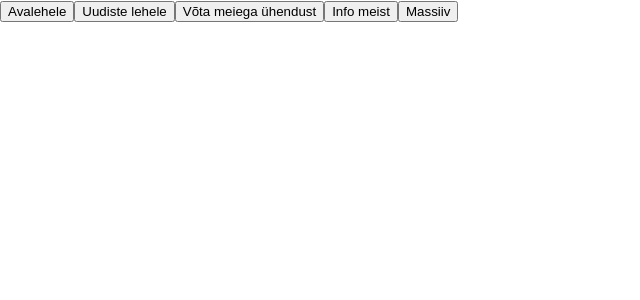
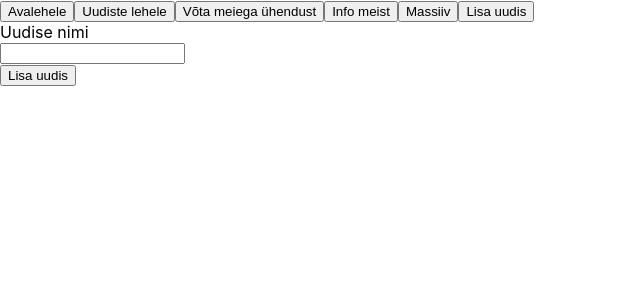
Before and after one commit to joosepj/React-01-2023, a React (Create React App) app in the folder uudised/: page /lisa-uudis in a window 1280 px wide. Shown: the top 300 px of the page, without its empty margins (0-640 px from the left). Built offline with nearby package versions, Linux system fonts and the light colour scheme.

Commit message:
kodutöö 16 - uudiste lisamine läbi localstorage

```diff
--- a/uudised/src/App.js
+++ b/uudised/src/App.js
@@ -5,7 +5,7 @@ import Kontakt from './pages/Kontakt';
 import Meist from './pages/Meist';
 import Uudised from './pages/Uudised';
 import Massiiv from './pages/Massiiv';
-
+import LisaUudis from './pages/LisaUudis';
 
 function App() {
   return (
@@ -25,12 +25,16 @@ function App() {
       <Link to="/massiiv">
         <button>Massiiv</button>
       </Link>
+      <Link to="/lisa-uudis">
+        <button>Lisa uudis</button>
+      </Link>
       <Routes>
         <Route path='' element={ <Avaleht /> } />
         <Route path='uudised' element={<Uudised /> } />
         <Route path='kontakt' element={<Kontakt /> } />
         <Route path='meist' element={<Meist /> } />
         <Route path="massiiv" element={<Massiiv />} />
+        <Route path="lisa-uudis" element={<LisaUudis />} />
       </Routes>
     </div>
   );
--- /dev/null
+++ b/uudised/src/pages/LisaUudis.js
@@ -0,0 +1,24 @@
+import { useRef } from "react";
+
+function LisaUudis() {
+    const uudiseRef = useRef();
+
+    const lisaUusUudis = () => {
+        let uudised = localStorage.getItem("uudised");
+        uudised = JSON.parse(uudised) || [];
+        uudised.push(uudiseRef.current.value);
+        uudised = JSON.stringify(uudised);
+        localStorage.setItem("uudised", uudised);
+    }
+
+  return (
+    <div>
+        <label>Uudise nimi</label><br />
+        <input ref={uudiseRef} type="text" name="" /><br />
+        <button onClick= {() => lisaUusUudis()}>Lisa uudis</button>
+
+    </div>
+  )
+}
+
+export default LisaUudis
--- a/uudised/src/pages/Uudised.js
+++ b/uudised/src/pages/Uudised.js
@@ -1,9 +1,14 @@
-
-import React from 'react'
 
 function Uudised() {
+  const uudised = JSON.parse(localStorage.getItem("uudised")) || [];
+
+
   return (
-    <div>Midagi maailmas hetkel ei toimu, uudiseid ei ole</div>
+    <div>
+      <div>See on uudiste leht, nähtav localhost:3000/uudised aadressil</div>
+      {uudised.length === 0 && <div>Midagi maailmas hetkel ei toimu, uudiseid ei ole</div>}
+      <div>{uudised.map(uudis => <div>{uudis}</div>)}</div>
+    </div>
   )
 }
 
```
